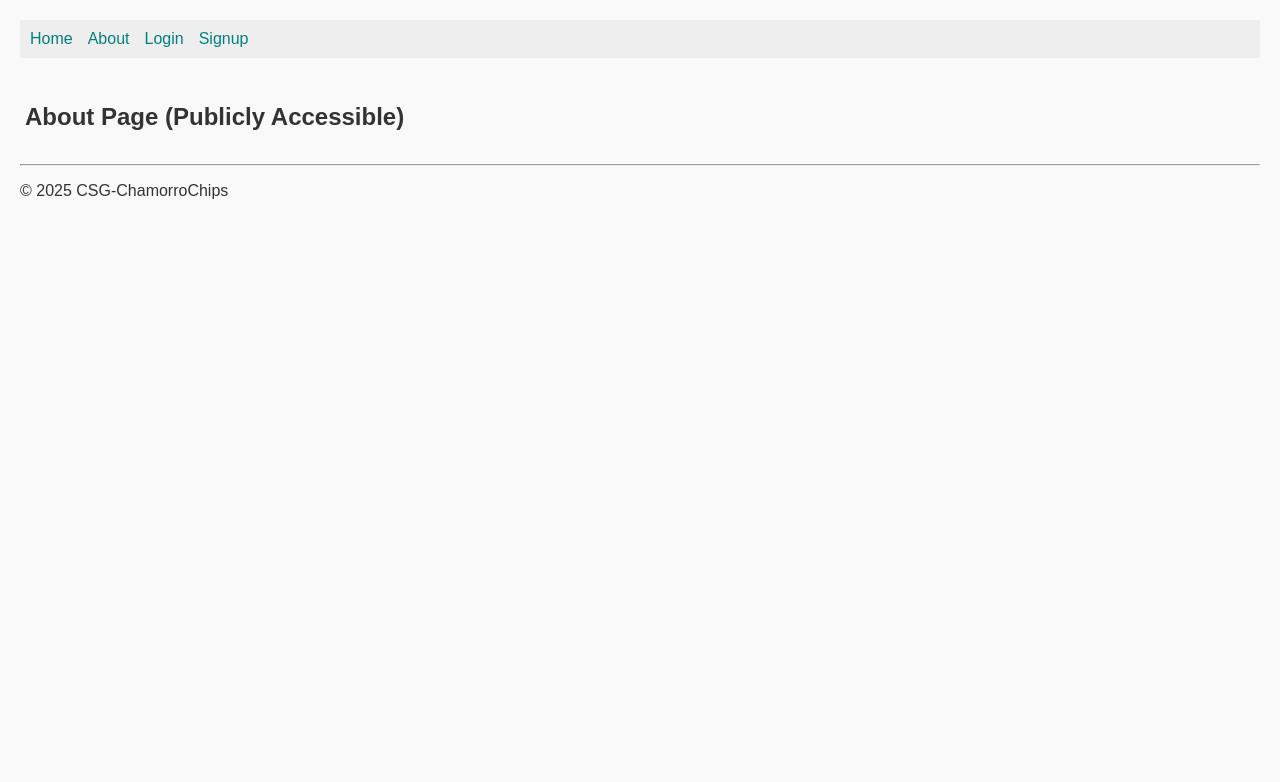
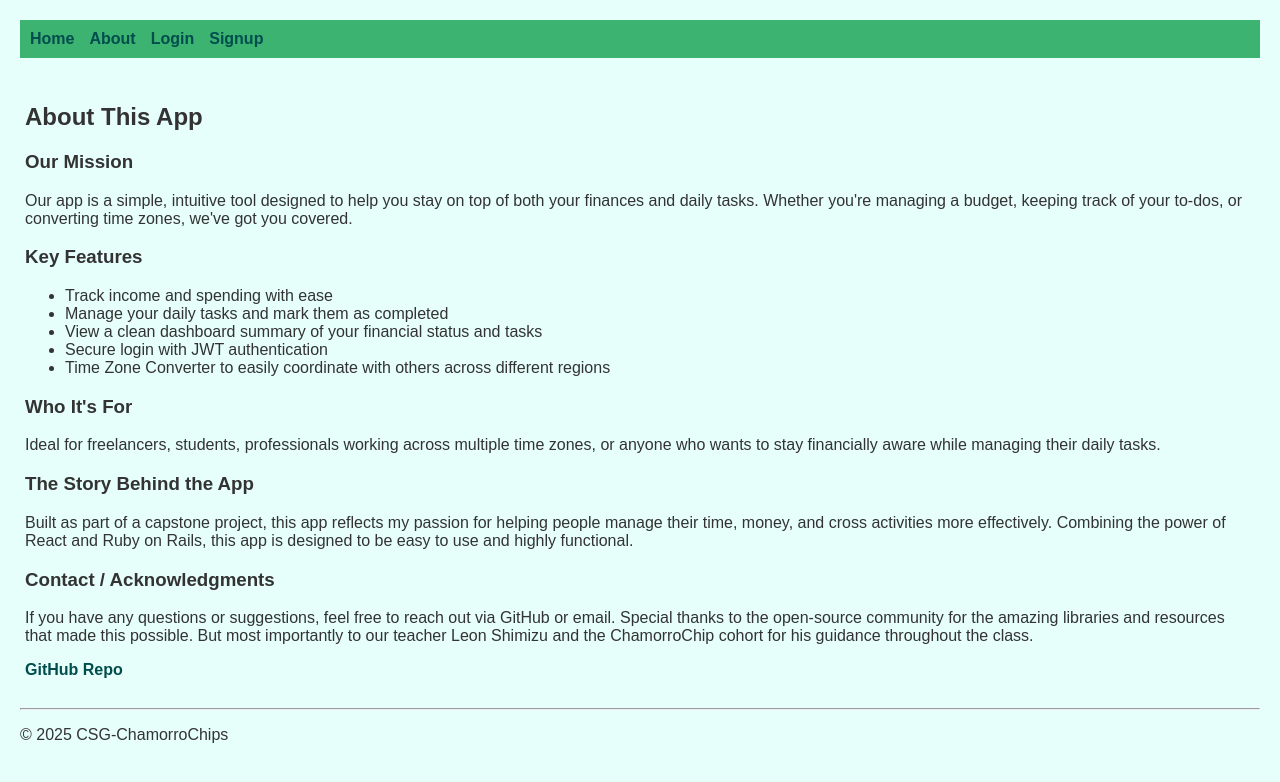
Before and after one commit to charleysan/TodoFrontend, a React (Vite) app: page /about in a window 1280 px wide. Shown: the top 782 px of the page. Built offline with nearby package versions, Linux system fonts and the light colour scheme.

Commit message:
styling and final touches for presentation

```diff
--- a/index.html
+++ b/index.html
@@ -6,7 +6,7 @@
     <link rel="icon" type="image/png" sizes="32x32" href="/favicon-32x32.png">
     <link rel="icon" type="image/png" sizes="16x16" href="/favicon-16x16.png">
     <link rel="manifest" href="/site.webmanifest">
-    <title>ManageME</title>
+    <title>MyLife</title>
   </head>
   <body>
     <div id="root"></div>
--- a/src/App.css
+++ b/src/App.css
@@ -1,6 +1,6 @@
 /* Global styles */
 body {
-  background-color: #F9F9F9; /* Off-White for a clean background */
+  background-color: #E6fffa; /* Off-White for a clean background */
   color: #333333; /* Dark Charcoal for prominent text */
   font-family: Arial, sans-serif;
   margin: 0;
@@ -9,7 +9,7 @@ body {
 
 /* Primary and Accent Colors */
 .primary-bg {
-  background-color: #9FE2BF; /* Seafoam Green */
+  background-color: #38c2b2; /* Seafoam Green */
 }
 
 .primary-text {
@@ -73,12 +73,13 @@ button.active {
 
 /* Links */
 a {
-  color: #008080; /* Turquoise */
+  color: #004d4d; /* Turquoise */
+  font-weight: bold;
   text-decoration: none;
 }
 
 a:hover {
-  color: #FF6F61; /* Light Coral on hover */
+  color: #FF7F50; /* Light Coral on hover */
 }
 
 /* Form Inputs */
@@ -125,7 +126,7 @@ input[type="text"]:focus, input[type="number"]:focus, input[type="date"]:focus,
 }
 
 .dashboard-section {
-  background-color: #f9f9f9;
+  background-color: #f0f2f5;
   padding: 15px;
   border-radius: 10px;
   margin-bottom: 20px;
--- a/src/components/Navbar.jsx
+++ b/src/components/Navbar.jsx
@@ -12,7 +12,7 @@ const Navbar = () => {
   };
 
   return (
-    <nav style={{ background: '#eee', padding: '10px', marginBottom: '20px' }}>
+    <nav style={{ background: '#3cb371', padding: '10px', marginBottom: '20px' }}>
       <ul style={{ listStyle: 'none', display: 'flex', gap: '15px', margin: 0, padding: 0, alignItems: 'center' }}>
         <li><Link to="/">Home</Link></li>
         <li><Link to="/about">About</Link></li>
--- a/src/pages/AboutPage.jsx
+++ b/src/pages/AboutPage.jsx
@@ -2,7 +2,55 @@
 import React from 'react';
 
 function AboutPage() {
-  return <h2>About Page (Publicly Accessible)</h2>;
+  return (
+    <div>
+      <h2>About This App</h2>
+
+      <section>
+        <h3>Our Mission</h3>
+        <p>
+          Our app is a simple, intuitive tool designed to help you stay on top of both your finances and daily tasks. Whether you're managing a budget, keeping track of your to-dos, or converting time zones, we've got you covered.
+        </p>
+      </section>
+
+      <section>
+        <h3>Key Features</h3>
+        <ul>
+          <li>Track income and spending with ease</li>
+          <li>Manage your daily tasks and mark them as completed</li>
+          <li>View a clean dashboard summary of your financial status and tasks</li>
+          <li>Secure login with JWT authentication</li>
+          <li>Time Zone Converter to easily coordinate with others across different regions</li>
+        </ul>
+      </section>
+
+      <section>
+        <h3>Who It's For</h3>
+        <p>
+          Ideal for freelancers, students, professionals working across multiple time zones, or anyone who wants to stay financially aware while managing their daily tasks.
+        </p>
+      </section>
+
+      <section>
+        <h3>The Story Behind the App</h3>
+        <p>
+          Built as part of a capstone project, this app reflects my passion for helping people manage their time, money, and cross activities more effectively. Combining the power of React and Ruby on Rails, this app is designed to be easy to use and highly functional.
+        </p>
+      </section>
+
+      <section>
+        <h3>Contact / Acknowledgments</h3>
+        <p>
+          If you have any questions or suggestions, feel free to reach out via GitHub or email. Special thanks to the open-source community for the amazing libraries and resources that made this possible. But most importantly to our teacher Leon Shimizu and the ChamorroChip cohort for his guidance throughout the class.
+        </p>
+        <p>
+          <a href="https://github.com/charleysan/CSGCapstone" target="_blank" rel="noopener noreferrer">
+            GitHub Repo
+          </a>
+        </p>
+      </section>
+    </div>
+  );
 }
 
 export default AboutPage;
--- a/src/pages/BudgetPage.jsx
+++ b/src/pages/BudgetPage.jsx
@@ -6,28 +6,23 @@ import BudgetList from '../components/BudgetList';
 const BudgetPage = () => {
   const [refreshTrigger, setRefreshTrigger] = useState(false);
   const [budgetItems, setBudgetItems] = useState([]);
+  const [totalAmount, setTotalAmount] = useState(0);
   const [loading, setLoading] = useState(true);
   const [error, setError] = useState(null);
 
-  // Function to trigger data refresh
   const refreshBudget = () => setRefreshTrigger(prev => !prev);
 
   useEffect(() => {
-    // Fetch budget items whenever refreshTrigger changes
-    setLoading(true); // Start loading state
-    setError(null); // Reset error on new fetch
+    setLoading(true);
+    setError(null);
 
-    axios.get('http://localhost:3000/api/v1/budget_items') // Update with correct endpoint
+    axios.get('http://localhost:3000/api/v1/budget_items')
       .then(res => {
         const data = res.data;
-
         if (Array.isArray(data.budget_items)) {
           setBudgetItems(data.budget_items);
-        setBudgetItems(data.budget_items);
           setTotalAmount(parseFloat(data.total) || 0);
-setTotalSpent(parseFloat(data.spent) || 0);
         } else {
-        console.error('API response is not an array:', data);
           setError('Error: Budget data is not in the expected format.');
         }
       })
@@ -36,13 +31,9 @@ setTotalSpent(parseFloat(data.spent) || 0);
         setError('There was an error fetching the budget data.');
       })
       .finally(() => {
-        setLoading(false); // End loading state
+        setLoading(false);
       });
-  }, [refreshTrigger]); // Trigger fetch on refreshTrigger change
-
-  // Handle total and spent calculation safely
-  const [totalAmount, setTotalAmount] = useState(0);
-const [totalSpent, setTotalSpent] = useState(0);
+  }, [refreshTrigger]);
 
   return (
     <div>
@@ -58,8 +49,7 @@ const [totalSpent, setTotalSpent] = useState(0);
         <>
           <div>
             <h3>Budget Overview</h3>
-            <p>Total Budgeted: ${totalAmount}</p>
-            <p>Total Spent: ${totalSpent}</p>
+            <p>Overall Budget Total: ${totalAmount}</p>
           </div>
 
           <BudgetList budgetItems={budgetItems} refreshTrigger={refreshTrigger} />
--- a/src/pages/DashboardPage.jsx
+++ b/src/pages/DashboardPage.jsx
@@ -77,8 +77,8 @@ function DashboardPage() {
         <ul>
           {recentBudgets.map(budget => (
             <li key={budget.id}>
-              <strong>{budget.title}</strong>
-              {budget.category}: ${Math.abs(budget.income)} — Spent: ${Math.abs(budget.spent)}
+              <strong>{budget.title}- </strong>
+              Gained: ${Math.abs(budget.income)} — Spent: ${Math.abs(budget.spent)}
             </li>
           ))}
         </ul>
--- a/src/pages/HomePage.jsx
+++ b/src/pages/HomePage.jsx
@@ -8,7 +8,7 @@ function HomePage() {
 
   return (
     <div>
-      <h1>Welcome to ChamorroChips!</h1>
+      <h1>Welcome to MyLife Sync!</h1>
       <p>This is your all-in-one productivity suite: manage tasks, track budgets, and more.</p>
 
       {auth ? (
```
Lines whose indentation alone changed are shown as unchanged.
